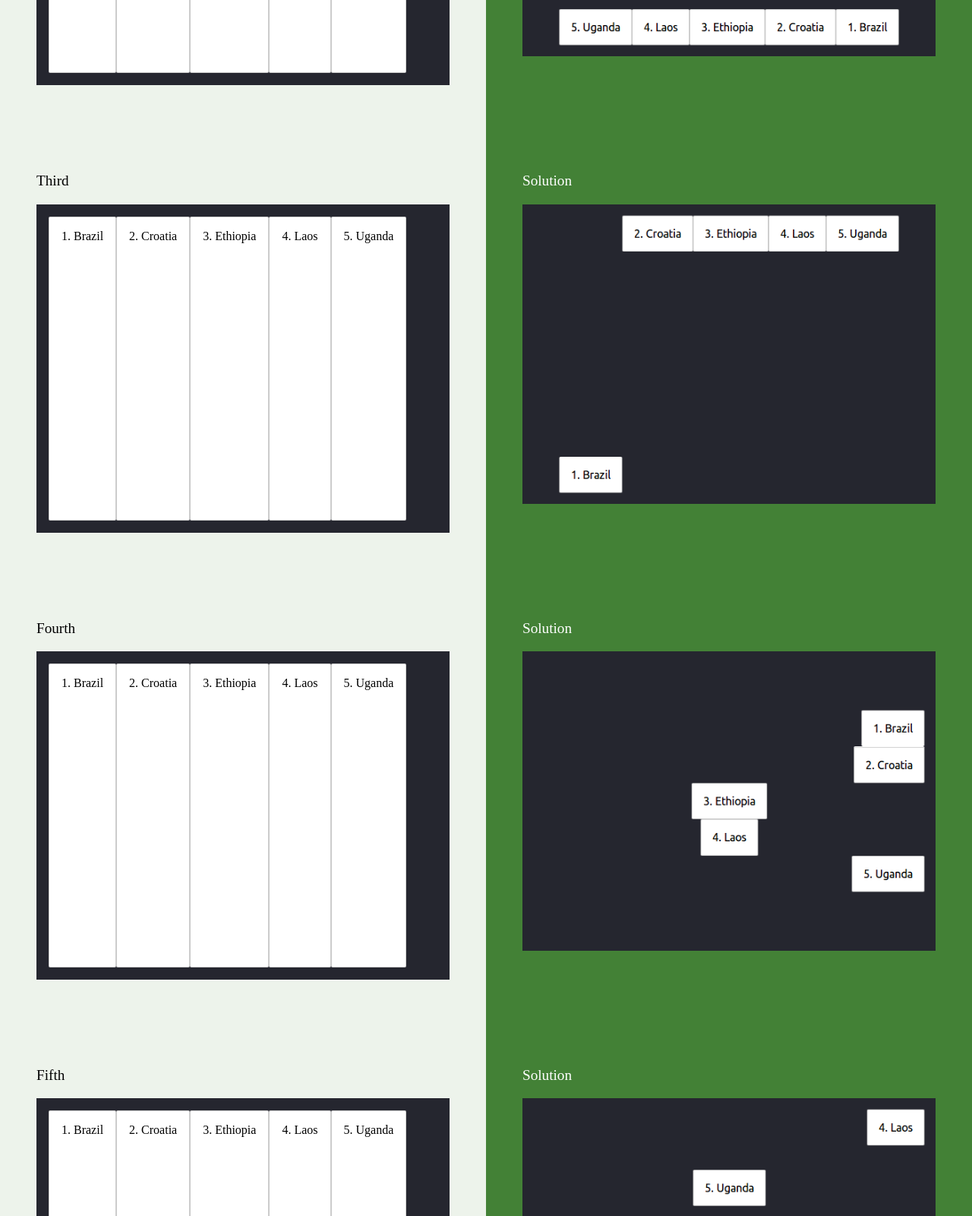
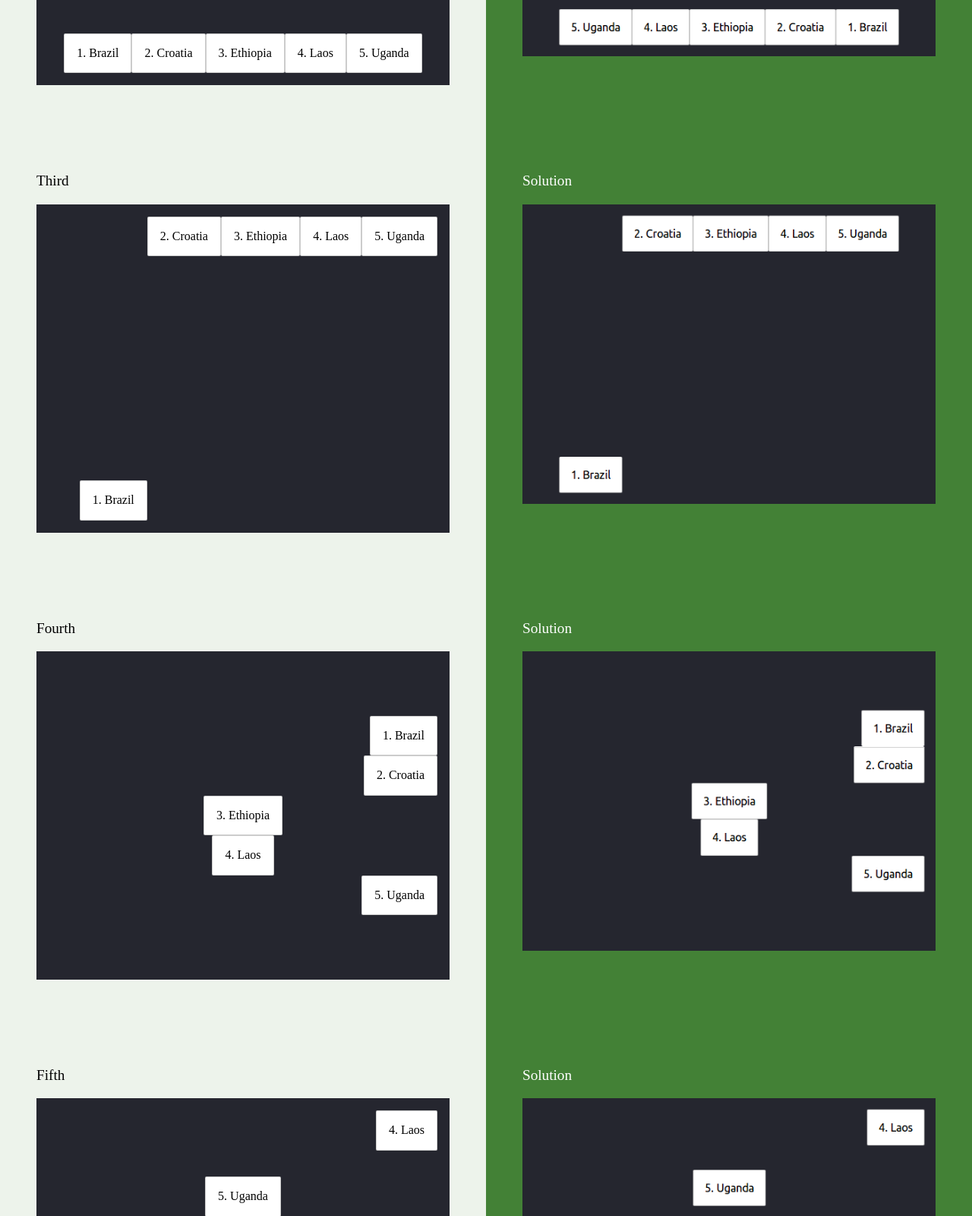
Before and after one commit to Hadi-git7/HTML-CSS-Git, a website: page week-2/16-more-flexbox/index.html in a window 1280 px wide. Shown: the part 1200-2800 px from the top of the page at 76% size. Drawn offline with Linux system fonts and the light colour scheme.

Commit message:
Completed 16-more-flexbox exercise

```diff
--- a/week-2/16-more-flexbox/flexbox.css
+++ b/week-2/16-more-flexbox/flexbox.css
@@ -3,3 +3,40 @@
 }
 
 /* Add your own CSS code below */
+.countries--first {
+  align-items: flex-end;
+  justify-content: end;
+}
+.countries--second {
+  align-items: flex-end;
+  justify-content: center;
+}
+.countries--third {
+  align-items: flex-start;
+  justify-content: end;
+}
+.countries--third li:nth-child(1) {
+  align-self: flex-end;
+}
+.countries--fourth {
+  flex-direction: column;
+  align-items: flex-end;
+  justify-content: center;
+}
+.countries--fourth li:nth-child(3) {
+  align-self: center;
+}
+.countries--fourth li:nth-child(4) {
+  align-self: center;
+}
+.countries--fifth {
+  flex-direction: column-reverse;
+  align-items: flex-end;
+  justify-content: space-between;
+}
+.countries--fifth li:nth-child(4) {
+  order: 1;
+}
+.countries--fifth li:nth-child(5) {
+  align-self: center;
+}
```
